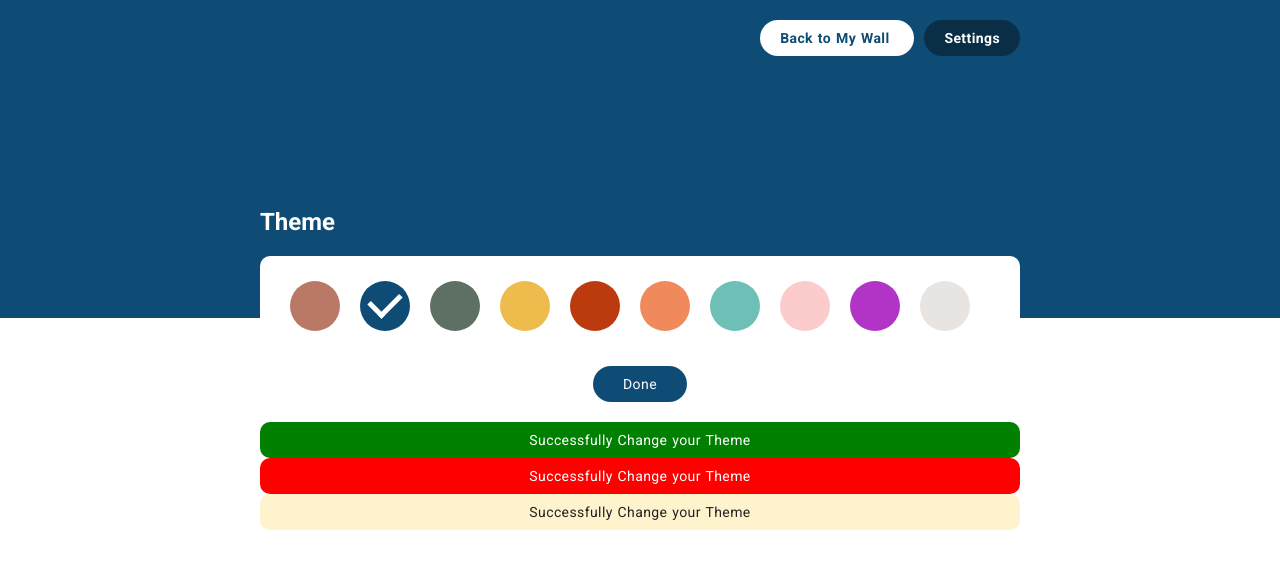
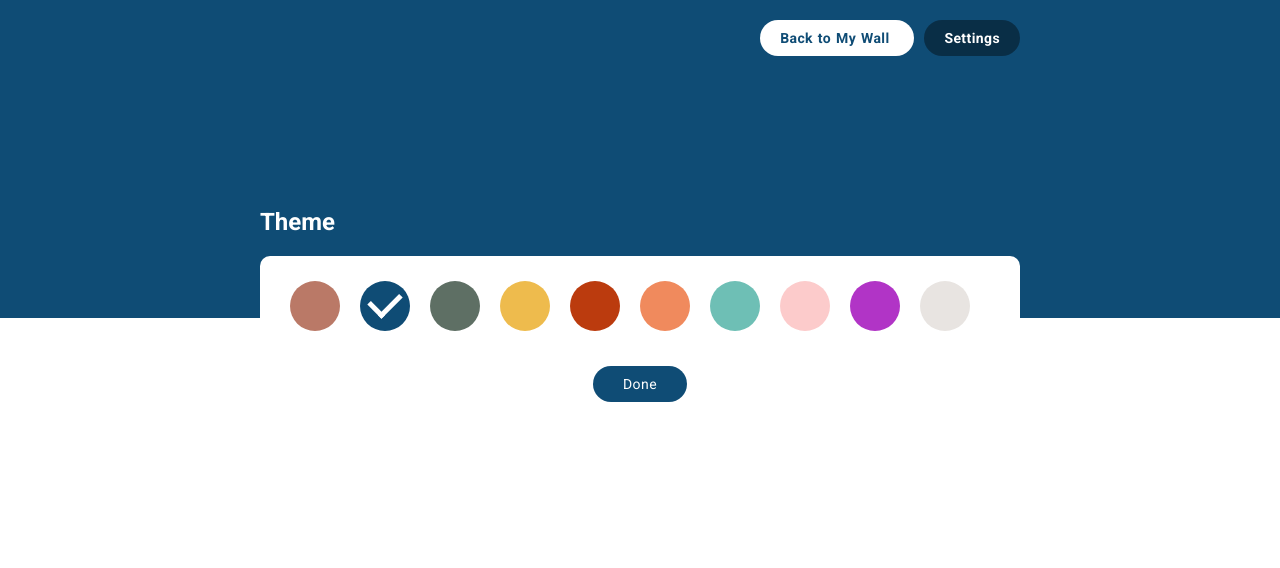
Before and after one commit to ChrisSasis/Social-Network-Vue-Project, a Nuxt app: page /theme in a window 1280 px wide. Shown: the top 568 px of the page. Built offline with nearby package versions, Linux system fonts and the light colour scheme.

Commit message:
login and register

```diff
--- a/pages/register.vue
+++ b/pages/register.vue
@@ -38,13 +38,13 @@
         <div class="other-cta">
             <ul class="cta-list">
                 <li>
-                    <a href="#" class="bullet-right cta-link">About Us</a>
+                    <a href="#" class="cta-link">About Us</a>
                 </li>
                 <li>
-                    <a href="#" class="bullet-right cta-link">Privacy</a>
+                    <a href="#" class="cta-link">Privacy</a>
                 </li>
                 <li>
-                    <a href="#" class="bullet-right cta-link">Terms</a>
+                    <a href="#" class="cta-link">Terms</a>
                 </li>
                 <li>
                     <a href="#" class="cta-link">Contact Us</a>
--- a/pages/theme.vue
+++ b/pages/theme.vue
@@ -56,19 +56,21 @@
                     </li>
                 </ul>
                 <div class="theme-cta">
-                    <button class="btn-main" :style="'background-color:'+this.newColor+''">
+                    <button class="btn-main" :style="'background-color:'+this.newColor+''" @click="colorPicked()">
                         Done
                     </button>
                 </div>
             </div>
-            <div class="alert alert-success">
-                <span class="alert-text">Successfully Change your Theme</span>
-            </div>
-            <div class="alert alert-error">
-                <span class="alert-text">Successfully Change your Theme</span>
-            </div>
-            <div class="alert alert-warning">
-                <span class="alert-text">Successfully Change your Theme</span>
+            <div class="alert-float">
+                <div class="hide alert alert-success" v-bind:class="{'show':this.picked}">
+                    <span class="alert-text">Successfully Change your Theme</span>
+                </div>
+                <div class="hide alert alert-error">
+                    <span class="alert-text">Successfully Change your Theme</span>
+                </div>
+                <div class="hide alert alert-warning">
+                    <span class="alert-text">Successfully Change your Theme</span>
+                </div>
             </div>
         </div>
         <!-- settings popup -->
@@ -114,7 +116,8 @@ export default {
     data() {
         return {
             settingsModal: false,
-            newColor: ''
+            newColor: '',
+            picked: false,
         }
     },
     methods:{
@@ -126,6 +129,9 @@ export default {
         },
         changeTheme(color){
             this.newColor = color;
+        },
+        colorPicked() {
+            this.picked = true;
         }
     },
     head () {
@@ -176,6 +182,15 @@ a,button {
 .alert-warning {
     color:#222;
     background-color: #fff3cd;
+}
+.alert-float {
+    position:fixed;
+    top:10%;
+    left:0;
+    width:100%;
+    max-width:800px;
+    margin:0 auto;
+    padding:20px;
 }
 </style>
 
```
